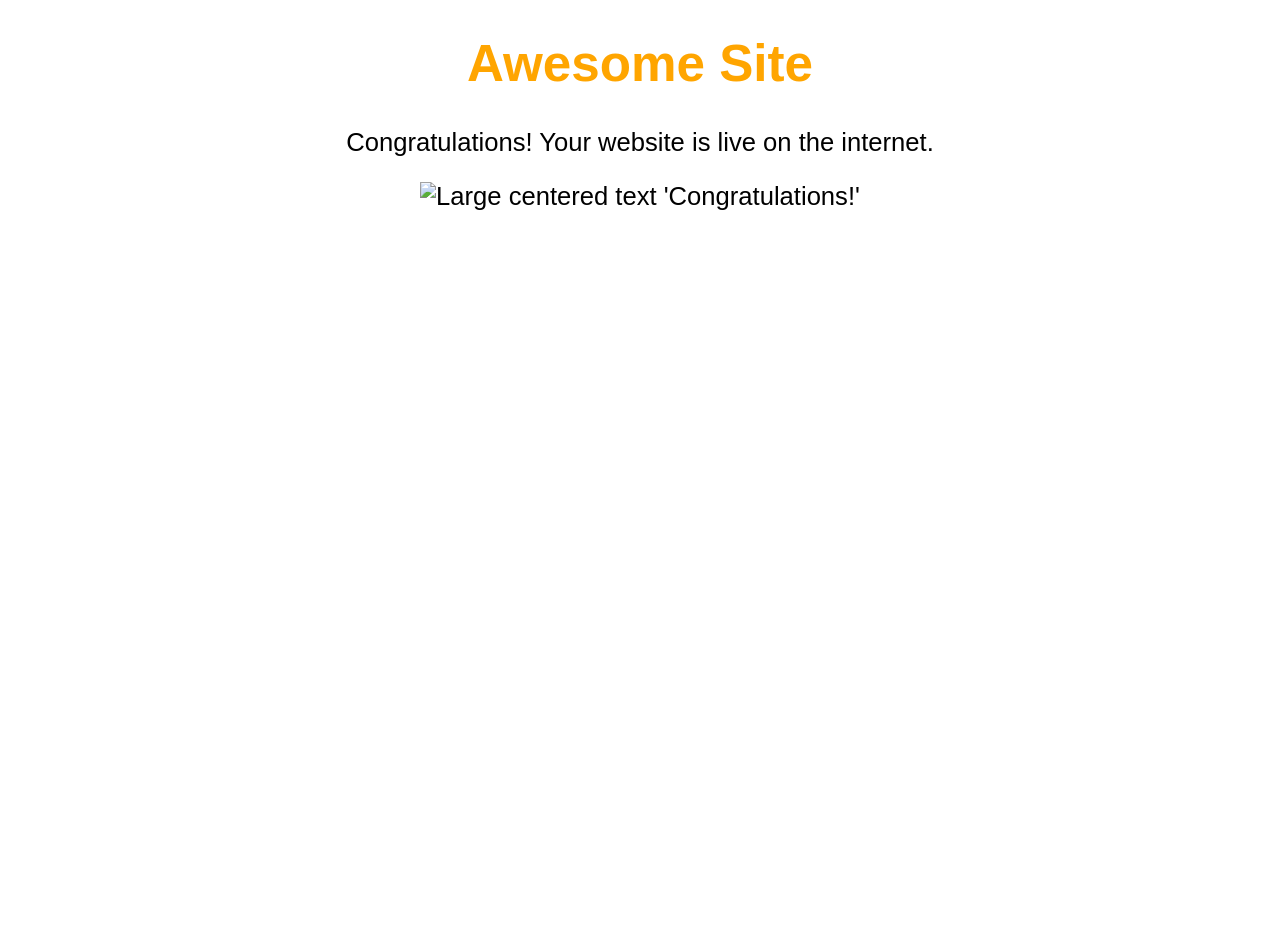
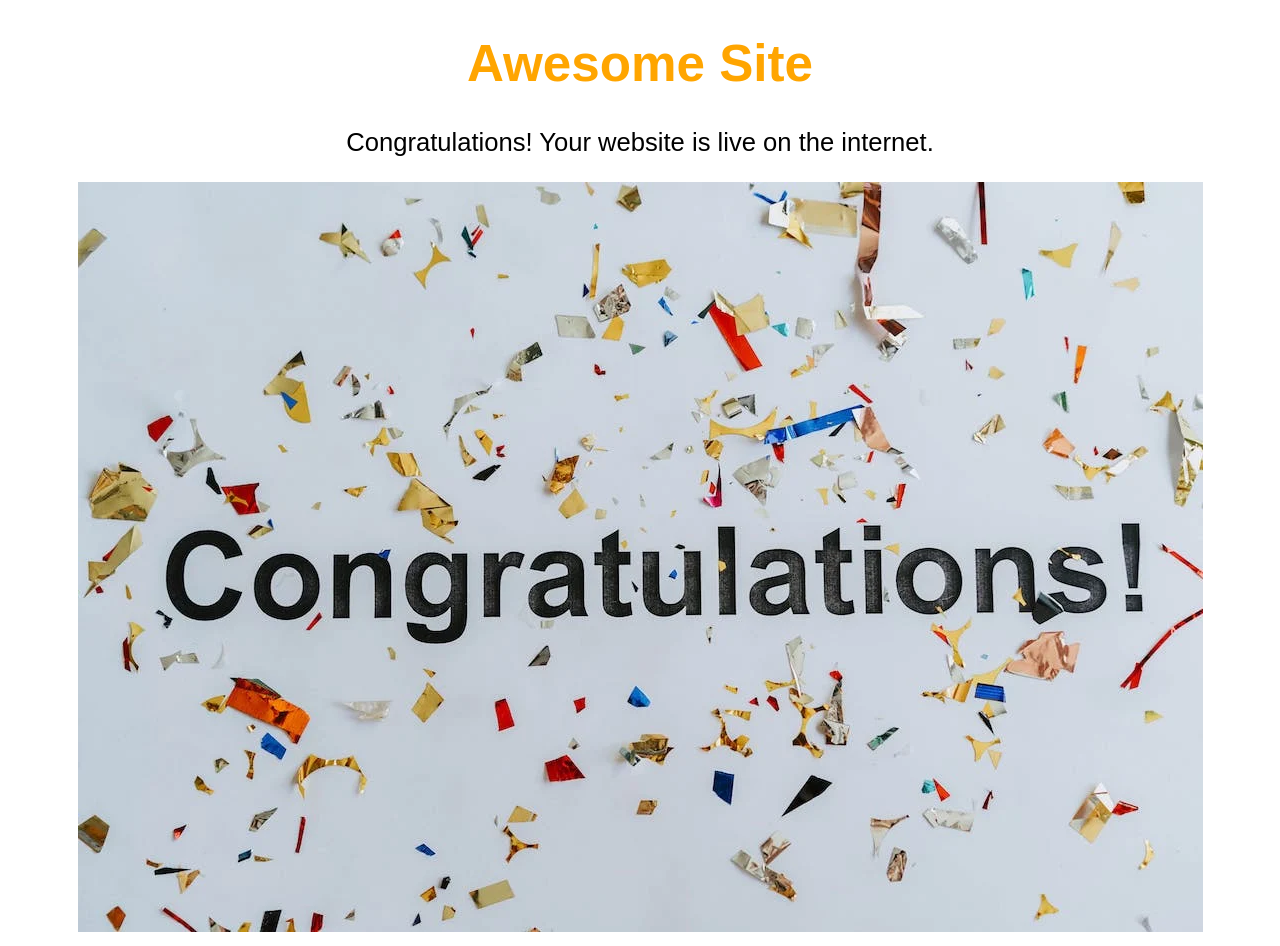
Before and after one commit to Matticusa/Ramsthing, a plain HTML site: page index.html in a window 1280 px wide. Before the commit the page ends 800 px from the top, so only its background shows below. Drawn offline with Linux system fonts and the light colour scheme.

Commit message:
Update index.html

```diff
--- a/index.html
+++ b/index.html
@@ -22,6 +22,6 @@
 <body>
     <h1>Awesome Site</h1>
     <p>Congratulations! Your website is live on the internet.</p>
-    <img src="congrats.jpeg" alt="Large centered text 'Congratulations!'">
+    <img src="congrats.jpg" alt="Large centered text 'Congratulations!'">
 </body>
 </html>
```
